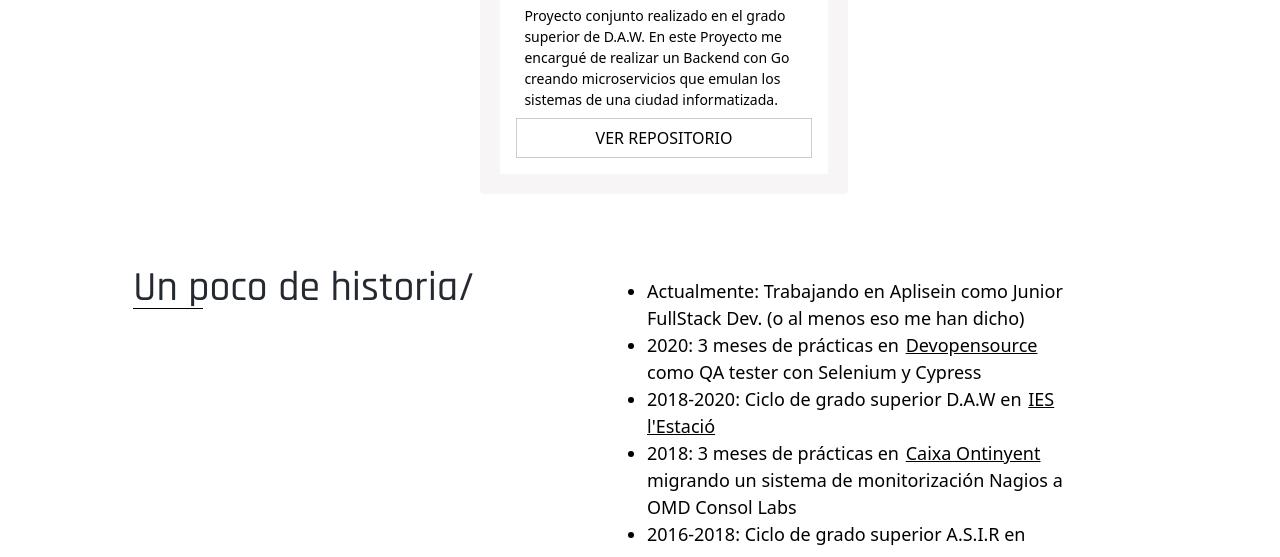
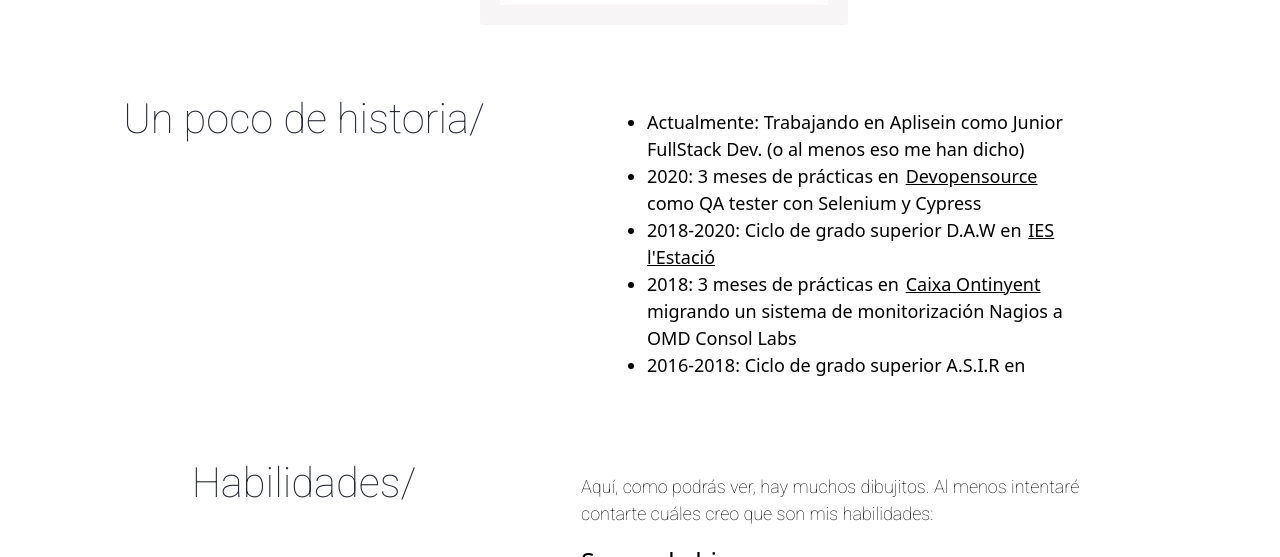
Before and after one commit to BelicStorm/personalPortfolio, a website: page public/index.html in a window 1280 px wide. Shown: the part 2243-2800 px from the top of the page. Drawn offline with Linux system fonts and the light colour scheme.

Commit message:
Update styles: change the font

```diff
--- a/public/styles/styles.css
+++ b/public/styles/styles.css
@@ -1,11 +1,12 @@
+@import url("https://fonts.googleapis.com/css2?family=Roboto:wght@100&display=swap");
 * {
   margin: 0;
   padding: 0;
   box-sizing: border-box;
 }
 p {
-  font-family: system-ui;
-  font-size: 25px;
+  font-family: "Roboto", sans-serif;
+  font-size: 18px;
   font-weight: 100;
 }
 .page-wrapper {
@@ -16,7 +17,7 @@
 /* About Me */
 .aboutMe {
   width: 100%;
-  background: #FFFFFF;
+  background: #ffffff;
 }
 .left {
   flex: 1 1 0px;
@@ -38,27 +39,16 @@
   margin: 36px 1em 0px 4em;
 }
 .title {
-  font-family: "Rajdhani", sans-serif;
+  font-family: "Roboto", sans-serif;
   font-size: 2.6em;
   font-weight: 500;
   line-height: 1.5;
   color: #252a32;
   position: relative;
   z-index: 1;
-  background: #FFFFFF;
+  background: #ffffff;
   display: inline;
   margin-bottom: 0.5em;
-}
-.title::after {
-  position: absolute;
-  content: "";
-  height: 1px;
-  bottom: 5px;
-  margin: 0px auto;
-  left: 0;
-  width: 70px;
-  background: #000000;
-  transition: 1.5s;
 }
 
 .rigth .title {
@@ -73,7 +63,7 @@
 }
 .social-Icons-Wrapper .icon {
   position: relative;
-  background-color: #FFFFFF;
+  background-color: #ffffff;
   padding: 15px;
   margin: 10px;
   width: 50px;
@@ -84,6 +74,7 @@
   align-items: center;
   cursor: pointer;
 }
+
 .icon a {
   color: black;
 }
@@ -125,7 +116,7 @@
     position: fixed;
     bottom: 0em;
     display: flex;
-    background: #FFFFFF;
+    background: #ffffff;
     width: 100%;
     justify-content: center;
   }
```
